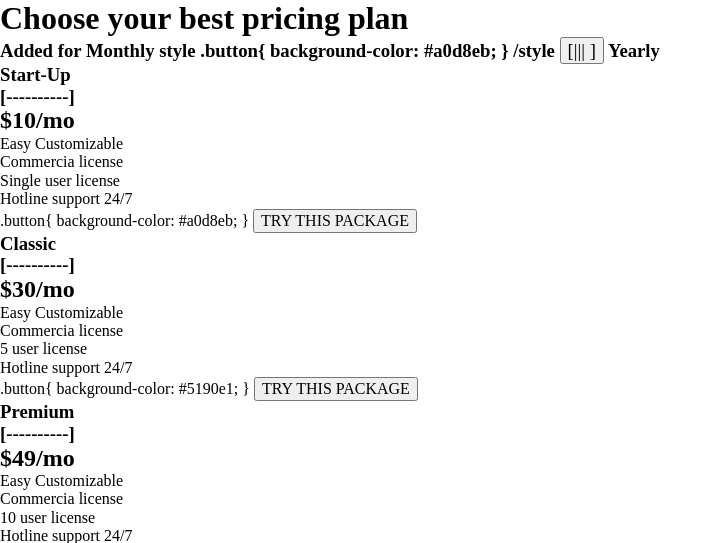
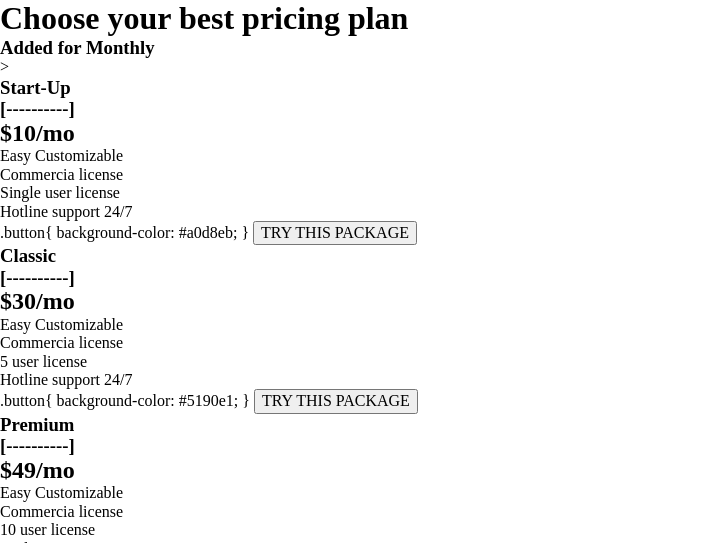
Before and after one commit to a-yousha/INFO-151, a plain HTML site: page index.html in a window 1280 px wide. Shown: the top 543 px of the page, without its empty margins (0-723 px from the left). Drawn offline with Linux system fonts and the light colour scheme.

Commit message:
Update index.html

```diff
--- a/index.html
+++ b/index.html
@@ -15,20 +15,11 @@
 </head>
 
 <body>
-
+    <section id="plans">
+        <div>
             <h1>Choose your best pricing plan</h1>
-<h3>Added for Monthly
-
-    style
-        .button{
-            background-color: #a0d8eb;
-            }
-    /style
-
-    <button class="button">[|||   ]</button>
-    Yearly
-
-    <br></h3>
+            <h3>Added for Monthly</h3>>
+        </div>
 
         <!--Start-up Plan-->
         <h3>Start-Up</h3>
@@ -92,6 +83,8 @@
             <button class="button">TRY THIS PACKAGE</button>
         <!--END PLAN 3 TRY THIS PACKAGE BUTTON-->
 
+    </section>
+
 <div>
     <a href=" https://validator.w3.org/nu/?doc=https://week-4-plans--info151.netlify.app/" target="_blank">
     <img src="img/html-logo.svg" alt="Valid HTML 5">
```
Lines whose indentation alone changed are shown as unchanged.
